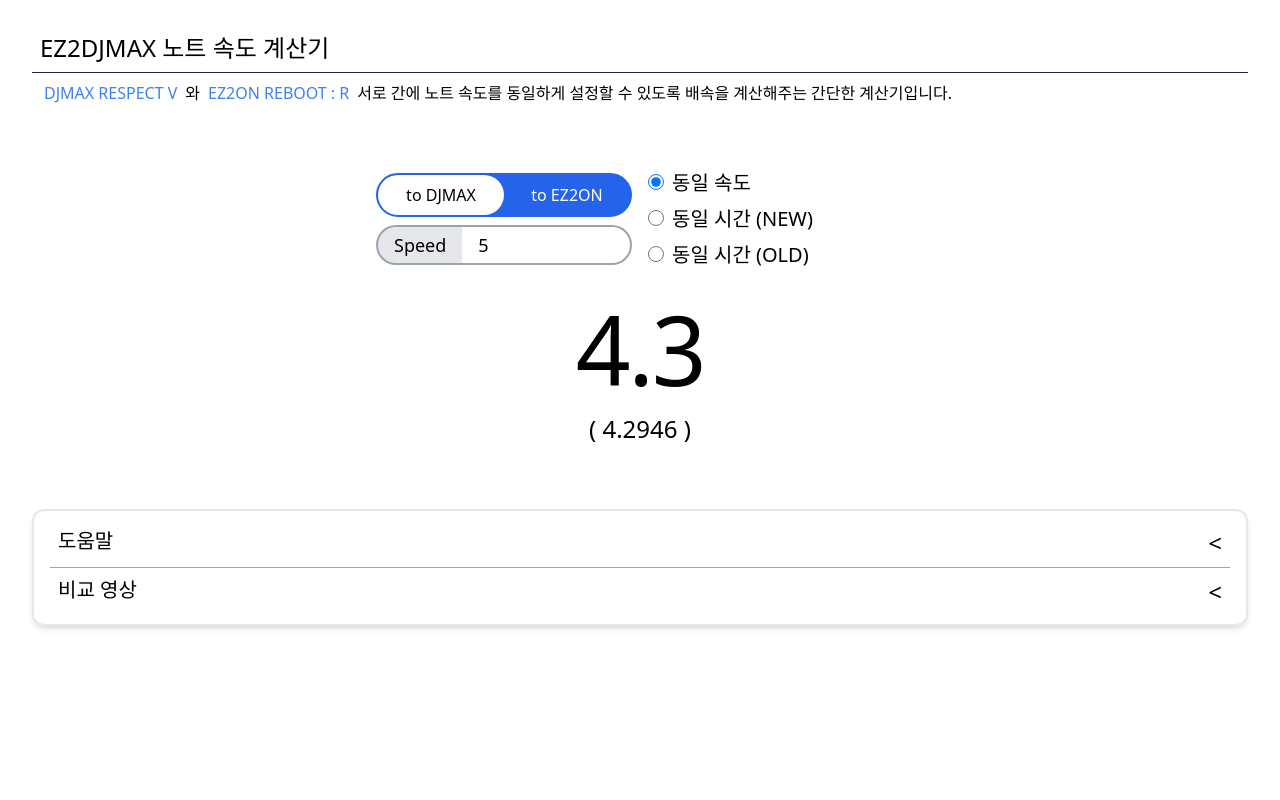
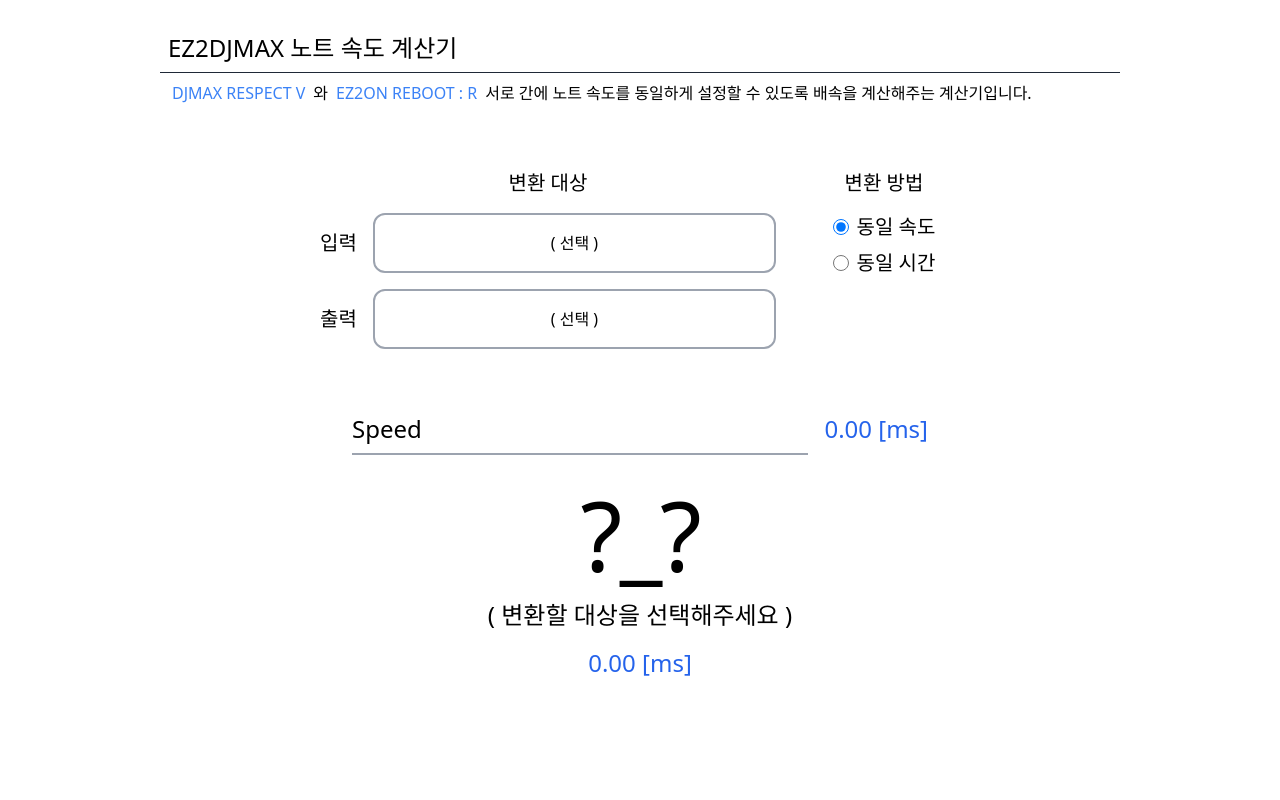
Before and after one commit to johypark97/ez2djmax-speed-calculator, a Next.js app: page / in a window 1280 px wide. Shown: the top 800 px of the page. Built offline with nearby package versions, Linux system fonts and the light colour scheme.

Commit message:
Update app page
- Added note display time.
- Renewaled design.
- Updated the help manual description.

```diff
--- a/src/app/direction.ts
+++ /dev/null
@@ -1,6 +0,0 @@
-export const Direction = {
-  TO_DJMAX: 'TO_DJMAX',
-  TO_EZ2ON: 'TO_EZ2ON',
-} as const;
-
-export type DirectionType = (typeof Direction)[keyof typeof Direction];
--- a/src/app/page.tsx
+++ b/src/app/page.tsx
@@ -1,104 +1,145 @@
 'use client';
 
 import Accordion from '@/components/accordion';
+import Dropdown from '@/components/dropdown';
 import TextInput from '@/components/input';
 import ExternalLink from '@/components/link';
 import RadioOptionList, { OptionMap } from '@/components/radioOption';
 import {
-  Mode,
-  ModeType,
-  calcToDjmax,
-  calcToEz2on,
-} from '@/core/speedCalculator';
+  calculateNoteTime,
+  convertSpeed_bar,
+  convertSpeed_height,
+  ConvertSpeedFunction,
+  Graphic,
+  GRAPHIC_DJMAX,
+  GRAPHIC_EZ2ON_NEW,
+  GRAPHIC_EZ2ON_OLD,
+} from '@/core/calculator';
+import { unfocus } from '@/utility/utility';
 import Head from 'next/head';
 import { useEffect, useState } from 'react';
 import YouTube, { YouTubeProps } from 'react-youtube';
-import { Direction, DirectionType } from './direction';
 
-const MODE_NEW_TEXT = '동일 시간 (NEW)';
-const MODE_OLD_TEXT = '동일 시간 (OLD)';
-const MODE_SAME_TEXT = '동일 속도';
 const TITLE = 'EZ2DJMAX 노트 속도 계산기';
-const TO_DJMAX_TEXT = 'to DJMAX';
-const TO_EZ2ON_TEXT = 'to EZ2ON';
+
+const DEFAULT_SELECT_GRAPHIC_TEXT = '( 선택 )';
+const GRAPHIC_DJMAX_TEXT = 'DJMAX';
+const GRAPHIC_EZ2ON_NEW_TEXT = 'EZ2ON (NEW)';
+const GRAPHIC_EZ2ON_OLD_TEXT = 'EZ2ON (OLD)';
+
+const CONVERT_MODE_SAME_SPEED = '동일 속도';
+const CONVERT_MODE_SAME_TIME = '동일 시간';
+
 const URL_DJMAX = 'https://store.steampowered.com/app/960170/DJMAX_RESPECT_V/';
 const URL_EZ2ON = 'https://store.steampowered.com/app/1477590/EZ2ON_REBOOT__R/';
 const YOUTUBE_ID_50_58 = 'lKOdpC0Jj6M';
 const YOUTUBE_ID_70_81 = 'ik7PtSH1j8o';
 
-const directionOptionMap: OptionMap = new Map();
-directionOptionMap.set(Direction.TO_DJMAX, {
+const graphicOptionMap: OptionMap<Graphic> = new Map();
+graphicOptionMap.set(GRAPHIC_DJMAX, {
   id: 'djmax',
-  text: TO_DJMAX_TEXT,
+  text: GRAPHIC_DJMAX_TEXT,
 });
-directionOptionMap.set(Direction.TO_EZ2ON, {
-  id: 'ez2on',
-  text: TO_EZ2ON_TEXT,
+graphicOptionMap.set(GRAPHIC_EZ2ON_NEW, {
+  id: 'ez2on-new',
+  text: GRAPHIC_EZ2ON_NEW_TEXT,
+});
+graphicOptionMap.set(GRAPHIC_EZ2ON_OLD, {
+  id: 'ez2on-old',
+  text: GRAPHIC_EZ2ON_OLD_TEXT,
 });
 
-const modeOptionMap: OptionMap = new Map();
-modeOptionMap.set(Mode.SAME, {
-  id: 'same',
-  text: MODE_SAME_TEXT,
+const ConvertMode = {
+  SAME_SPEED: 'SAME_SPEED',
+  SAME_TIME: 'SAME_TIME',
+} as const;
+type ConvertModeType = (typeof ConvertMode)[keyof typeof ConvertMode];
+
+const convertModeOptionMap: OptionMap<ConvertModeType> = new Map();
+convertModeOptionMap.set(ConvertMode.SAME_SPEED, {
+  id: 'same-speed',
+  text: CONVERT_MODE_SAME_SPEED,
 });
-modeOptionMap.set(Mode.NEW, {
-  id: 'new',
-  text: MODE_NEW_TEXT,
-});
-modeOptionMap.set(Mode.OLD, {
-  id: 'old',
-  text: MODE_OLD_TEXT,
+convertModeOptionMap.set(ConvertMode.SAME_TIME, {
+  id: 'same-time',
+  text: CONVERT_MODE_SAME_TIME,
 });
 
 export default function Home() {
-  const [direction, setDirection] = useState<DirectionType>(Direction.TO_DJMAX);
-  const [mode, setMode] = useState<ModeType>(Mode.SAME);
-  const [speed, setSpeed] = useState('5');
+  const [convertMode, setConvertMode] = useState<ConvertModeType>(
+    ConvertMode.SAME_SPEED,
+  );
 
-  const [output, setOutput] = useState('');
-  const [subOutput, setSubOutput] = useState('');
+  const [inputGraphic, setInputGraphic] = useState<Graphic>();
+  const [outputGraphic, setOutputGraphic] = useState<Graphic>();
 
-  const onChangeSpeed = (value: string) => {
-    if (value.length <= 8) {
-      setSpeed(value);
+  const [inputSpeedText, setInputSpeedText] = useState('');
+  const [inputTimeText, setInputTimeText] = useState('');
+
+  const [outputSpeedText, setOutputSpeedText] = useState('');
+  const [outputSpeedSubText, setOutputSpeedSubText] = useState('');
+  const [outputTimeText, setOutputTimeText] = useState('');
+
+  const getDropdownText = (graphic?: Graphic) => {
+    let value = DEFAULT_SELECT_GRAPHIC_TEXT;
+
+    if (graphic && graphicOptionMap.has(graphic)) {
+      const text = graphicOptionMap.get(graphic)?.text;
+      if (text) value = text;
     }
-  };
 
-  const showError = (message: string) => {
-    setOutput('X_X');
-    setSubOutput(message);
-  };
-
-  const showValue = (value: number) => {
-    setOutput((Math.round(value * 10) / 10).toFixed(1));
-    setSubOutput((Math.round(value * 10000) / 10000).toFixed(4));
+    return value;
   };
 
   useEffect(() => {
-    if (speed.length > 8) {
-      setSpeed(speed.substring(0, 8));
+    if (inputSpeedText.length > 8) {
+      setInputSpeedText(inputSpeedText.substring(0, 8));
       return;
     }
 
-    if (!speed.trim()) {
-      setOutput('-.-');
-      setSubOutput('숫자를 입력해주세요');
+    setInputTimeText((0).toFixed(2));
+    setOutputTimeText((0).toFixed(2));
+
+    if (!inputGraphic || !outputGraphic) {
+      const left = inputGraphic ? '!' : '?';
+      const right = outputGraphic ? '!' : '?';
+      setOutputSpeedText(left + '_' + right);
+      setOutputSpeedSubText('변환할 대상을 선택해주세요');
       return;
     }
 
-    let input = parseFloat(speed);
-    if (isNaN(input)) {
-      showError('입력이 잘못되었습니다');
-      return;
-    } else if (input < 0) {
-      showError('양수를 입력해주세요');
+    if (!inputSpeedText.trim()) {
+      setOutputSpeedText('-.-');
+      setOutputSpeedSubText('숫자를 입력해주세요');
       return;
     }
 
-    const calc = direction === Direction.TO_DJMAX ? calcToDjmax : calcToEz2on;
-    let value = calc(input, mode);
-    showValue(value);
-  }, [direction, mode, speed]);
+    const inputSpeed = parseFloat(inputSpeedText);
+    if (isNaN(inputSpeed)) {
+      setOutputSpeedText('X_X');
+      setOutputSpeedSubText('입력이 올바르지 않습니다');
+      return;
+    } else if (inputSpeed < 0) {
+      setOutputSpeedText('+_+');
+      setOutputSpeedSubText('양수를 입력해주세요');
+      return;
+    }
+
+    const inputTime = calculateNoteTime(inputSpeed, inputGraphic);
+    setInputTimeText((inputTime * 1000).toFixed(2));
+
+    const converter: ConvertSpeedFunction =
+      convertMode == ConvertMode.SAME_SPEED
+        ? convertSpeed_bar
+        : convertSpeed_height;
+
+    const outputSpeed = converter(inputSpeed, inputGraphic, outputGraphic);
+    setOutputSpeedText(outputSpeed.toFixed(1));
+    setOutputSpeedSubText(outputSpeed.toFixed(4));
+
+    const outputTime = calculateNoteTime(outputSpeed, outputGraphic);
+    setOutputTimeText((outputTime * 1000).toFixed(2));
+  }, [convertMode, inputGraphic, outputGraphic, inputSpeedText]);
 
   return (
     <>
@@ -106,7 +147,7 @@
         <title>{TITLE}</title>
       </Head>
 
-      <main className="container mx-auto min-h-screen max-w-screen-xl p-8">
+      <main className="container mx-auto min-h-screen p-8 lg:max-w-screen-lg">
         <header>
           <h1 className="mx-2">{TITLE}</h1>
           <hr />
@@ -114,69 +155,117 @@
             <ExternalLink href={URL_DJMAX}>DJMAX RESPECT V</ExternalLink>와
             <ExternalLink href={URL_EZ2ON}>EZ2ON REBOOT : R</ExternalLink>
             서로 간에 노트 속도를 동일하게 설정할 수 있도록 배속을 계산해주는
-            간단한 계산기입니다.
+            계산기입니다.
           </p>
         </header>
         <div className="p-8" />
 
-        <div className="container mx-auto flex max-w-screen-sm flex-col">
-          <div className="flex space-x-4">
-            <div className="flex w-full flex-col items-end justify-around">
-              <div className="round-radio-list w-full max-w-[256px]">
+        <div className="m-auto max-w-screen-sm flex-row space-x-0 space-y-8 *:space-y-4 md:flex md:space-x-8 md:space-y-0">
+          <div className="basis-3/4">
+            <h2 className="text-center">변환 대상</h2>
+            <div className="grid grid-cols-[max-content_auto] gap-4">
+              <h2 className="content-center">입력</h2>
+              <Dropdown
+                onMouseLeave={() => unfocus()}
+                text={getDropdownText(inputGraphic)}
+              >
+                <div className="round-radio-list">
                   <RadioOptionList
-                  name="direction"
-                  onSelectOption={setDirection}
-                  optionMap={directionOptionMap}
-                  selectedOptionKey={direction}
+                    name="input-graphic"
+                    onSelectOption={setInputGraphic}
+                    optionMap={graphicOptionMap}
+                    selectedOptionKey={inputGraphic}
                   />
                 </div>
-              <TextInput
-                className="h-10 w-full max-w-[256px]"
-                id="speed"
-                label="Speed"
-                onChange={(e) => onChangeSpeed(e.currentTarget.value)}
-                value={speed}
+              </Dropdown>
+              <h2 className="content-center">출력</h2>
+              <Dropdown
+                onMouseLeave={() => unfocus()}
+                text={getDropdownText(outputGraphic)}
+              >
+                <div className="round-radio-list">
+                  <RadioOptionList
+                    name="output-graphic"
+                    onSelectOption={setOutputGraphic}
+                    optionMap={graphicOptionMap}
+                    selectedOptionKey={outputGraphic}
                   />
                 </div>
-            <div className="w-full">
+              </Dropdown>
+            </div>
+          </div>
+          <div className="basis-1/4">
+            <h2 className="text-center">변환 방법</h2>
             <div className="flat-radio-list">
               <RadioOptionList
-                  name="mode"
-                  onSelectOption={setMode}
-                  optionMap={modeOptionMap}
-                  selectedOptionKey={mode}
+                name="convert-mode"
+                onSelectOption={setConvertMode}
+                optionMap={convertModeOptionMap}
+                selectedOptionKey={convertMode}
               />
             </div>
           </div>
         </div>
-          <div className="p-4" />
-          <p className="text-center text-8xl tracking-tight">{output}</p>
-          <div className="p-2" />
-          <p className="text-center text-2xl">( {subOutput} )</p>
+        <div className="p-8" />
+
+        <div className="space-y-8">
+          <div className="m-auto flex max-w-xl space-x-4">
+            <TextInput
+              className="w-full"
+              id="speed"
+              onChange={(e) => setInputSpeedText(e.currentTarget.value)}
+              value={inputSpeedText}
+            >
+              Speed
+            </TextInput>
+            <span className="text-nowrap text-2xl text-blue-600">
+              {inputTimeText} [ms]
+            </span>
           </div>
-        <div className="p-8" />
+          <div className="space-y-4 text-center">
+            <p className="text-8xl tracking-tight">{outputSpeedText}</p>
+            <p className="text-2xl">( {outputSpeedSubText} )</p>
+            <p className="text-2xl text-blue-600">{outputTimeText} [ms]</p>
+          </div>
+        </div>
+        <div className="p-16" />
 
         <div className="rounded-xl border-2 border-gray-200 p-4 shadow-md">
           <Accordion id="acc-help" title="도움말">
             <section className="m-4 border-y-2 border-gray-200 p-4">
               <article>
-                <h2 className="p-2">변환 방향</h2>
-                <p>입력한 배속을 어떠한 방향으로 변환할 것인지 선택합니다.</p>
+                <h2 className="p-2">변환 대상</h2>
+                <p>
+                  입력한 배속을 어떠한 게임의 배속으로 해석하고 변활할 것인지
+                  선택합니다. 입력한 배속은 &quot;입력&quot;에 지정한 게임의
+                  배속으로 해석되어 &quot;출력&quot;에 지정한 게임의 배속으로
+                  변환됩니다.
+                </p>
                 <table className="table-auto">
                   <thead>
                     <tr>
-                      <th>방향</th>
+                      <th>대상</th>
                       <th>설명</th>
                     </tr>
                   </thead>
                   <tbody>
                     <tr>
-                      <td>{TO_DJMAX_TEXT}</td>
-                      <td>입력한 배속을 DJMAX 배속으로 변환합니다.</td>
+                      <td>{GRAPHIC_DJMAX_TEXT}</td>
+                      <td>DJMAX의 배속과 스킨을 계산에 사용합니다.</td>
                     </tr>
                     <tr>
-                      <td>{TO_EZ2ON_TEXT}</td>
-                      <td>입력한 배속을 EZ2ON 배속으로 변환합니다.</td>
+                      <td>{GRAPHIC_EZ2ON_NEW_TEXT}</td>
+                      <td>
+                        EZ2ON의 배속과 Judge line: NEW 설정 시의 스킨을 계산에
+                        사용합니다.
+                      </td>
+                    </tr>
+                    <tr>
+                      <td>{GRAPHIC_EZ2ON_OLD_TEXT}</td>
+                      <td>
+                        EZ2ON의 배속과 Judge line: OLD 설정 시의 스킨을 계산에
+                        사용합니다.
+                      </td>
                     </tr>
                   </tbody>
                 </table>
@@ -184,10 +273,10 @@
               <article>
                 <h2 className="p-2">변환 방법</h2>
                 <p>
-                  입력한 배속을 어떠한 기준으로 변환할 것인지 선택합니다. 동일
-                  속도 방법은 노트 속도가 동일하도록, 동일 시간 방법은 노트가
-                  보이기 시작한 시점부터 판정선까지 도달하는 데 걸리는 시간이
-                  동일하도록 계산합니다.
+                  입력한 배속을 어떠한 기준으로 변환할 것인지 선택합니다.
+                  &quot;동일 속도&quot; 방법은 노트 속도가 동일하도록,
+                  &quot;동일 시간&quot; 방법은 노트가 보이기 시작한 시점부터
+                  판정선까지 도달하는 데 걸리는 시간이 동일하도록 계산합니다.
                 </p>
                 <table className="table-auto">
                   <thead>
@@ -198,25 +287,12 @@
                   </thead>
                   <tbody>
                     <tr>
-                      <td>{MODE_SAME_TEXT}</td>
-                      <td>
-                        스킨의 비율에 관계 없이 노트의 속도가 동일하도록
-                        계산합니다.
-                      </td>
+                      <td>{CONVERT_MODE_SAME_SPEED}</td>
+                      <td>노트의 속도가 동일하도록 계산합니다.</td>
                     </tr>
                     <tr>
-                      <td>{MODE_NEW_TEXT}</td>
-                      <td>
-                        EZ2ON의 Judge line: NEW 설정 시의 스킨 높이를 고려하여
-                        노트 속도를 계산합니다.
-                      </td>
-                    </tr>
-                    <tr>
-                      <td>{MODE_OLD_TEXT}</td>
-                      <td>
-                        EZ2ON의 Judge line: OLD 설정 시의 스킨 높이를 고려하여
-                        노트 속도를 계산합니다.
-                      </td>
+                      <td>{CONVERT_MODE_SAME_TIME}</td>
+                      <td>노트의 출력 시간이 동일하도록 계산합니다.</td>
                     </tr>
                   </tbody>
                 </table>
@@ -226,8 +302,8 @@
                 <p>
                   EZ2ON에서 FADE IN 1 이펙터를 사용하면 노트 출력 - 판정선
                   까지의 높이가 DJMAX 스킨과 유사해집니다. DJMAX와 EZ2ON의 서로
-                  다른 스킨 높이에 적응이 힘들 경우 동일 속도 변환 설정과 함께
-                  FADE IN 1 이펙터 사용을 추천합니다.
+                  다른 스킨 높이에 적응이 힘들 경우 &quot;동일 속도&quot; 변환
+                  설정과 함께 FADE IN 1 이펙터 사용을 추천합니다.
                 </p>
               </article>
             </section>
--- /dev/null
+++ b/src/components/dropdown.tsx
@@ -0,0 +1,21 @@
+import { ComponentPropsWithoutRef, DOMAttributes } from 'react';
+
+interface DropdownProps extends ComponentPropsWithoutRef<'div'> {
+  text?: DOMAttributes<Element>['children'];
+}
+
+export default function Dropdown({
+  children,
+  className,
+  text,
+  ...props
+}: DropdownProps) {
+  const className0 = [className, 'dropdown'].filter((x) => !!x).join(' ');
+
+  return (
+    <div className={className0} {...props}>
+      <button>{text}</button>
+      <div>{children}</div>
+    </div>
+  );
+}
--- a/src/components/input.tsx
+++ b/src/components/input.tsx
@@ -1,22 +1,22 @@
 import { ComponentPropsWithoutRef } from 'react';
 
-type TextInputProps = {
-  label: string;
-} & ComponentPropsWithoutRef<'input'>;
+export interface TextInputProps
+  extends Pick<
+    ComponentPropsWithoutRef<'input'>,
+    'children' | 'className' | 'id' | 'onChange' | 'value'
+  > {}
 
 export default function TextInput({
+  children,
   className,
-  label,
   ...props
 }: TextInputProps) {
   const className0 = [className, 'text-input'].filter((x) => !!x).join(' ');
 
   return (
     <div className={className0}>
-      <input className="peer focus:border-blue-600" type="text" {...props} />
-      <label className="peer-focus:border-blue-600" htmlFor={props.id}>
-        {label}
-      </label>
+      <input placeholder="" type="text" {...props} />
+      <label htmlFor={props.id}>{children}</label>
     </div>
   );
 }
--- a/src/styles/globals.css
+++ b/src/styles/globals.css
@@ -42,12 +42,29 @@
     @apply mx-2 flex cursor-pointer select-none justify-between text-xl after:text-2xl after:transition-transform after:content-['<'] hover:bg-gray-100;
   }
 
+  .dropdown {
+    @apply relative;
+  }
+
+  .dropdown > button {
+    @apply w-full cursor-pointer rounded-xl border-2 border-gray-400 p-4 text-center hover:border-blue-600;
+  }
+
+  .dropdown > div {
+    @apply absolute z-10 h-0 w-full -translate-y-10 overflow-hidden opacity-0 duration-200 ease-out;
+  }
+
+  .dropdown > div:hover,
+  .dropdown:focus-within > div {
+    @apply h-fit translate-y-0 opacity-100;
+  }
+
   .flat-radio-list {
     @apply space-y-2;
   }
 
   .flat-radio-list > div {
-    @apply space-x-2;
+    @apply flex items-center justify-center space-x-2;
   }
 
   .flat-radio-list > div > input {
@@ -59,7 +76,7 @@
   }
 
   .round-radio-list {
-    @apply flex rounded-full border-2 border-blue-600 bg-blue-600 has-[:focus-visible]:ring-8;
+    @apply rounded-xl border-2 border-blue-600 bg-blue-600 has-[:focus-visible]:bg-blue-400;
   }
 
   .round-radio-list > div {
@@ -71,7 +88,7 @@
   }
 
   .round-radio-list > div > label {
-    @apply block cursor-pointer select-none whitespace-nowrap rounded-full px-4 py-2 text-center text-white transition-colors hover:bg-blue-400;
+    @apply block cursor-pointer select-none whitespace-nowrap rounded-xl px-16 py-4 text-center text-white transition-colors hover:bg-blue-400;
   }
 
   .round-radio-list > div:has(:checked) > label {
@@ -79,14 +96,23 @@
   }
 
   .text-input {
-    @apply flex border-gray-400;
+    @apply relative border-b-2 border-gray-400 text-4xl duration-200 focus-within:border-blue-600;
   }
 
   .text-input > input {
-    @apply w-full rounded-r-full border-2 border-l-0 border-inherit px-4 text-lg outline-none;
+    @apply ml-4 block w-full focus:outline-none;
   }
 
   .text-input > label {
-    @apply -order-1 flex select-none items-center rounded-l-full border-2 border-r-0 border-inherit bg-gray-200 px-4 text-lg;
+    @apply absolute top-0 cursor-text select-none text-2xl duration-200;
+  }
+
+  .text-input:focus-within > label {
+    @apply text-blue-600;
+  }
+
+  .text-input > input:not(:placeholder-shown) + label,
+  .text-input:focus-within > label {
+    @apply -translate-y-8 scale-75;
   }
 }
--- /dev/null
+++ b/src/utility/utility.ts
@@ -0,0 +1,4 @@
+export function unfocus() {
+  if (document.activeElement instanceof HTMLElement)
+    document.activeElement.blur();
+}
```
Also changed, not shown: src/core/speedCalculator.ts (deleted, +0 -37 lines). Lines whose indentation alone changed are shown as unchanged.
